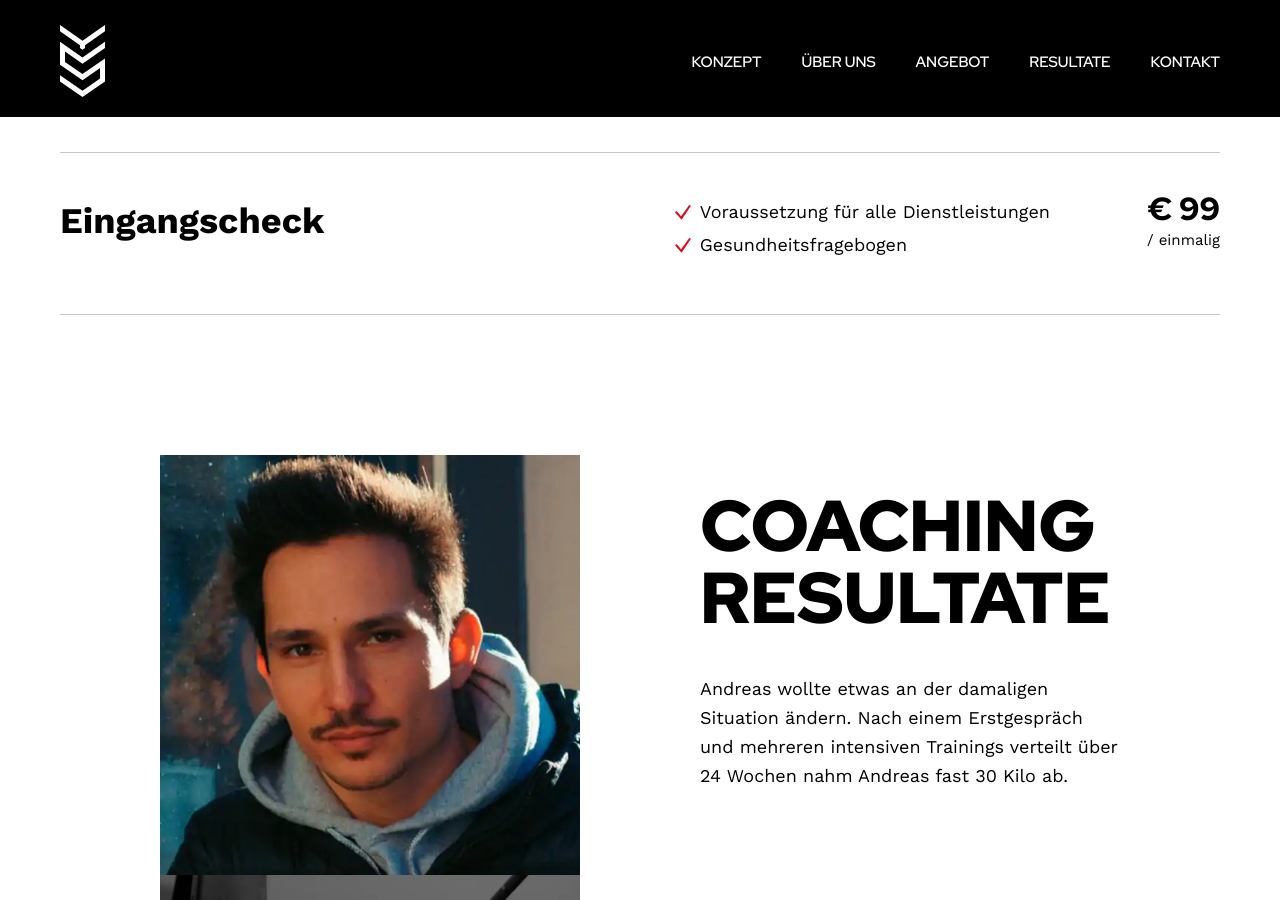
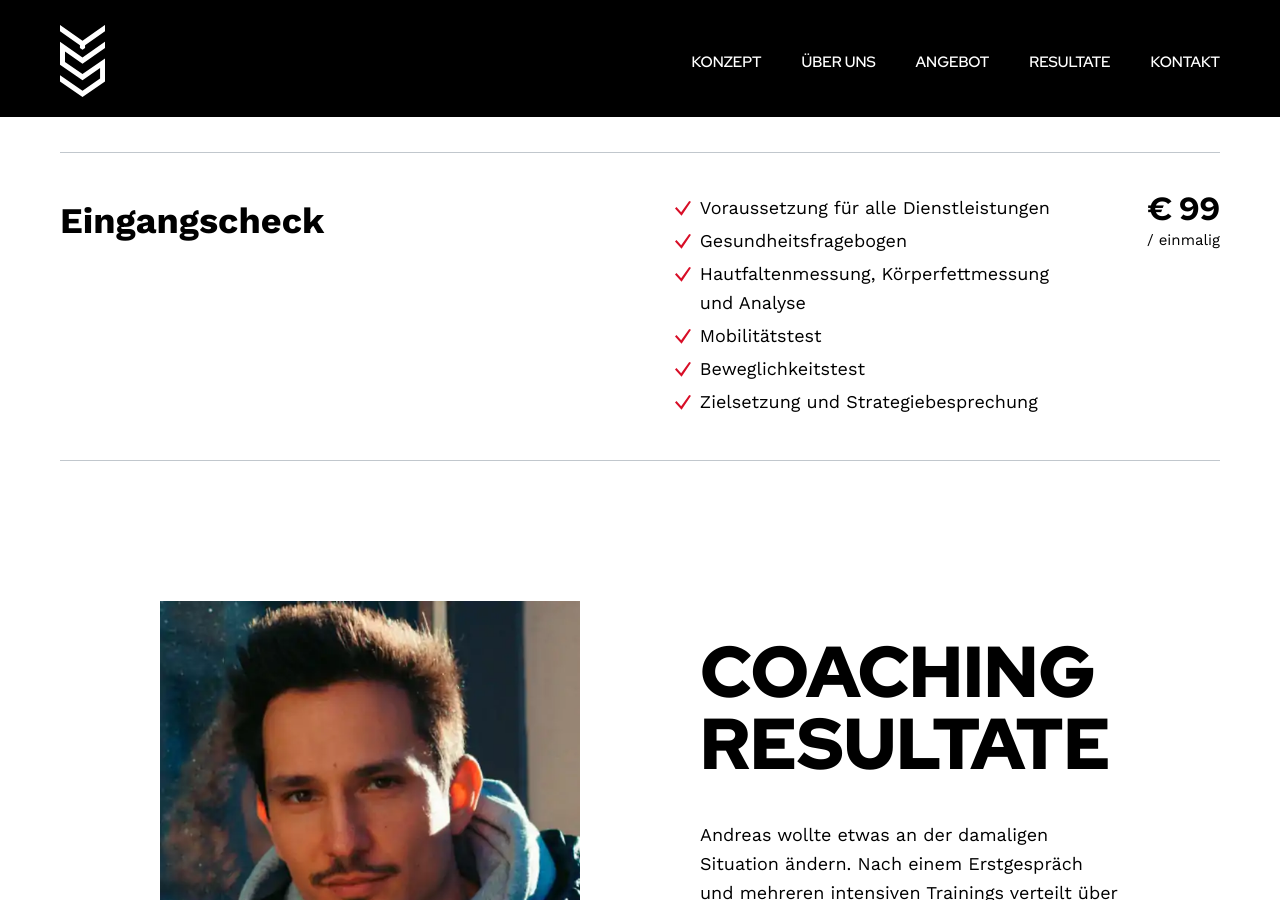
Before and after one commit to yspt-de/www, a Jekyll site: the page built from index.markdown, in a window 1280 px wide and 900 px high, scrolled down 4170 px. Built offline with Jekyll 4.4.1, drawn with Linux system fonts in a browser that asks for light colours.

Commit message:
Update from Forestry.io Yusuf Shafiq updated index.markdown

```diff
--- a/index.markdown
+++ b/index.markdown
@@ -72,9 +72,12 @@ services:
   price: "€ 99"
   price-einheit: einmalig
   usps:
-  - ''
   - Voraussetzung für alle Dienstleistungen
   - Gesundheitsfragebogen
+  - Hautfaltenmessung, Körperfettmessung und Analyse
+  - Mobilitätstest
+  - Beweglichkeitstest
+  - Zielsetzung und Strategiebesprechung
 testimonial-text: Die Entwicklung und Veränderung meines Körpers war sehr schnell,
   schon allein durch die reine Ernährungsumstellung zu sehen. Mit kleinen Tricks,
   angepasst auf meine Bedürfnisse konnte ich in kürzester Zeit tolle Ergebnisse erreichen.
```
